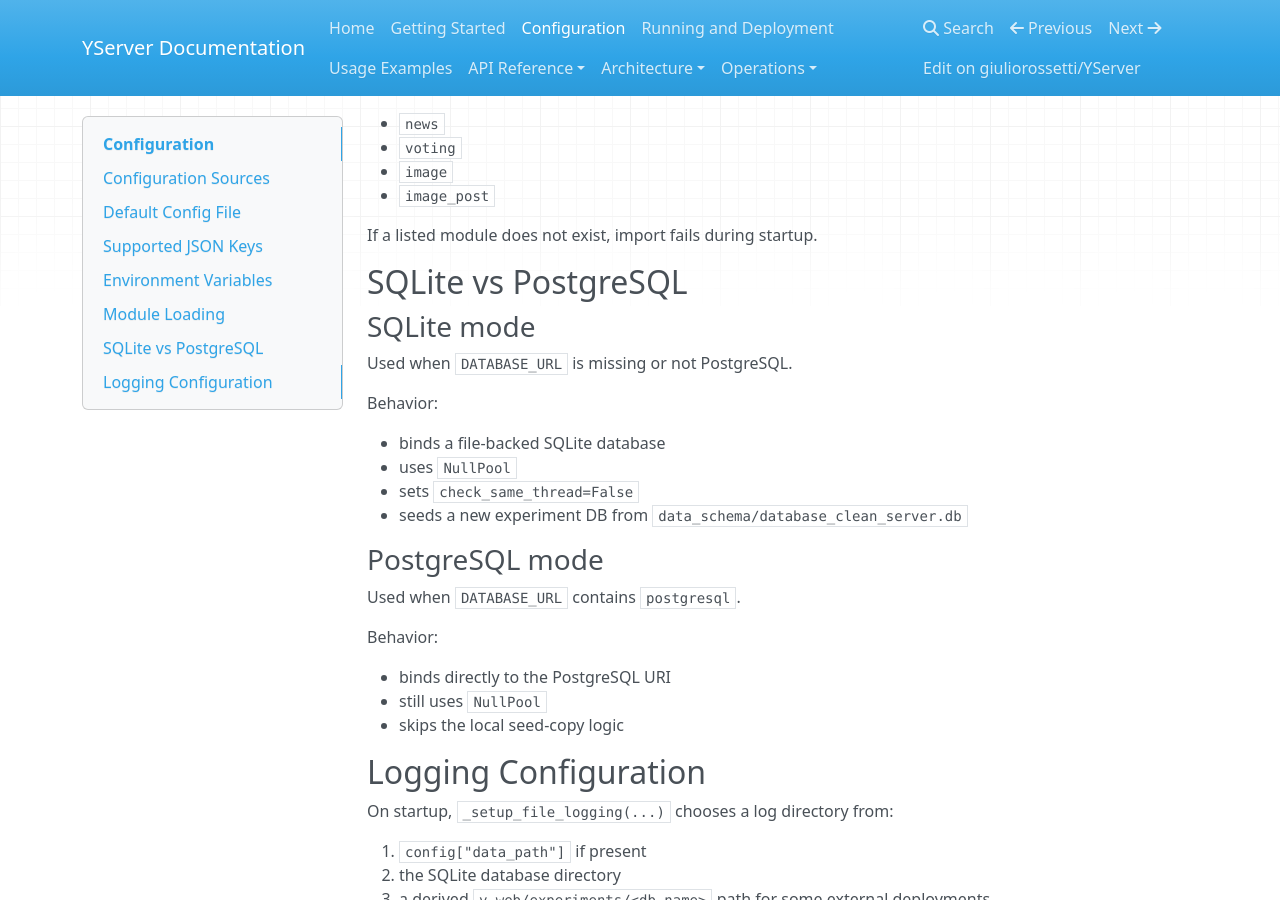
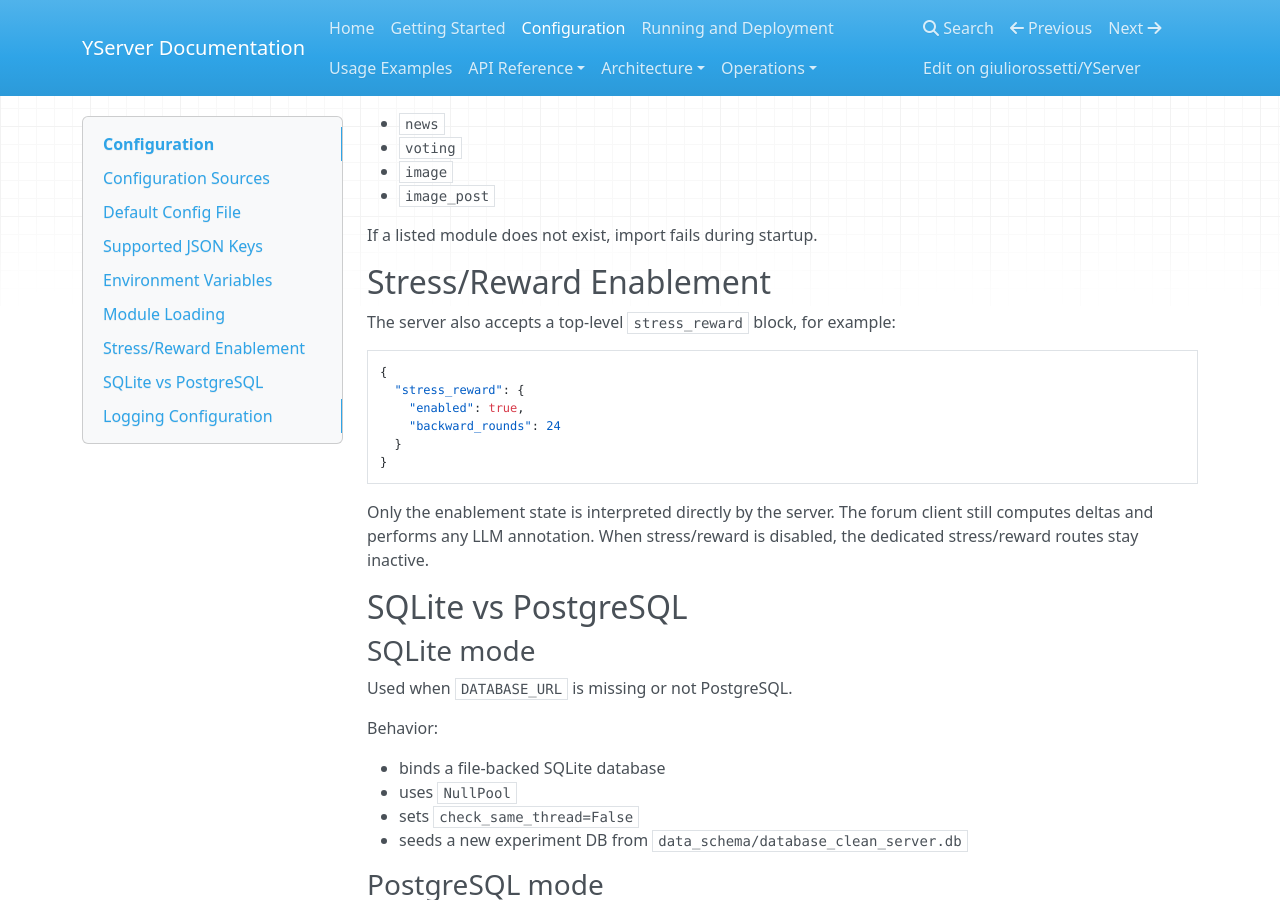
Before and after one commit to YSocialTwin/YServerReddit, an MkDocs documentation site: the page built from docs/configuration.md, in a window 1280 px wide and 900 px high, scrolled down 1891 px. Built offline with MkDocs 1.6.1, drawn with Linux system fonts in a browser that asks for light colours; nearby versions of some CDN libraries.

Commit message:
Update forum MkDocs for social feedback

````diff
--- a/docs/configuration.md
+++ b/docs/configuration.md
@@ -85,6 +85,21 @@ Recognized module names in the current repository are:
 
 If a listed module does not exist, import fails during startup.
 
+## Stress/Reward Enablement
+
+The server also accepts a top-level `stress_reward` block, for example:
+
+```json
+{
+  "stress_reward": {
+    "enabled": true,
+    "backward_rounds": 24
+  }
+}
+```
+
+Only the enablement state is interpreted directly by the server. The forum client still computes deltas and performs any LLM annotation. When stress/reward is disabled, the dedicated stress/reward routes stay inactive.
+
 ## SQLite vs PostgreSQL
 
 ### SQLite mode
--- a/mkdocs.yml
+++ b/mkdocs.yml
@@ -15,6 +15,7 @@ nav:
   - API Reference:
       - Overview: api/index.md
       - Core Social API: api/core-social.md
+      - Social Feedback API: api/social-feedback.md
       - Memory API: api/memory.md
       - Optional Modules: api/modules.md
   - Architecture:
````
Also changed, not shown: docs/api/social-feedback.md (added, +47 -0 lines), docs/index.md (+2 -0 lines).
